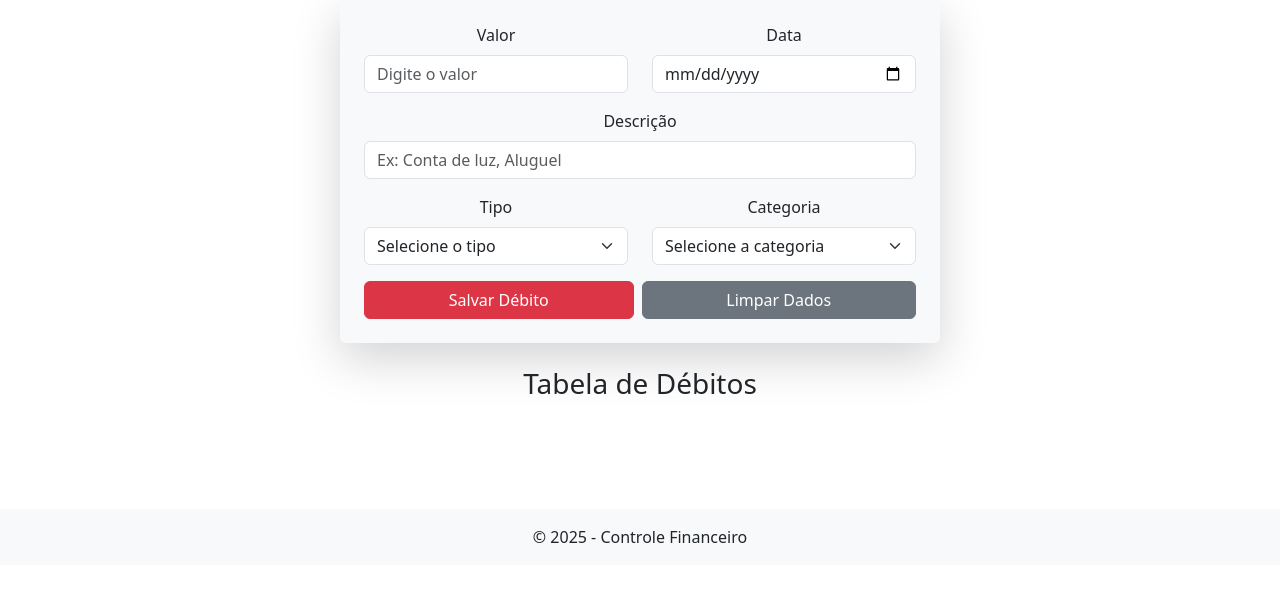
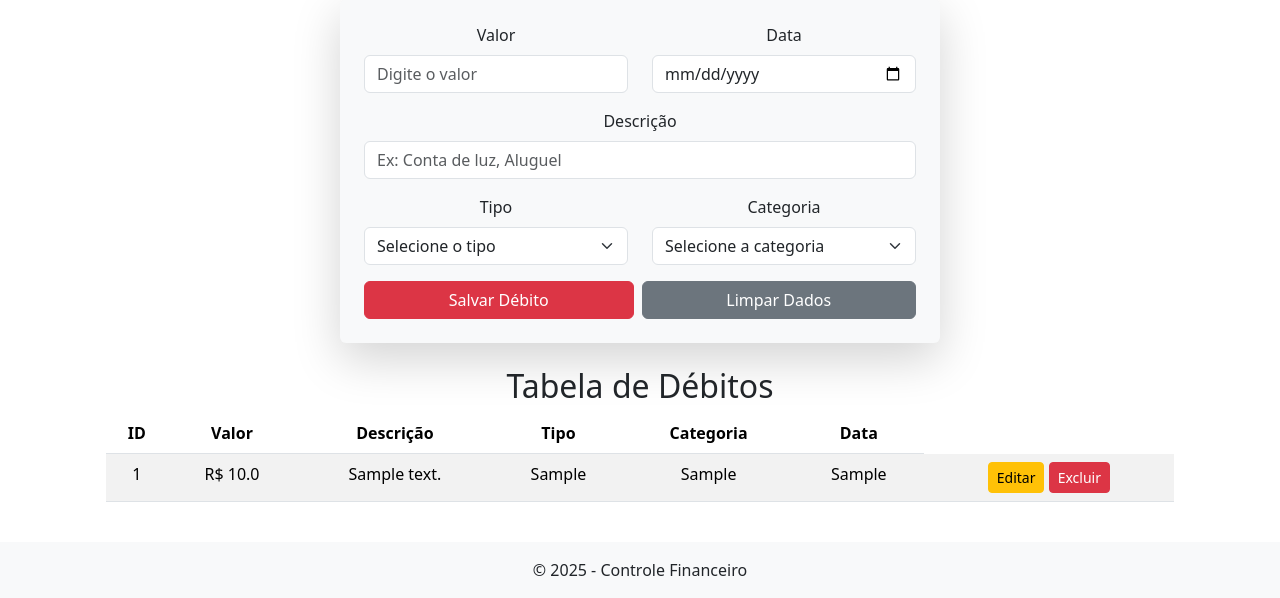
Before and after one commit to diogobraganascimento/controle-financeiro, a Flask app: page /debito in a window 1280 px wide. Shown: the part 235-833 px from the top of the page. Before the commit the page ends 778 px from the top, so only its background shows below. Run offline with Flask 3, Linux system fonts and the light colour scheme; tables that the repository leaves empty hold one stand-in row (values such as "Sample post").

Commit message:
Correção: efetuado a correção na função eeditar da pagina de débito

```diff
--- a/app.py
+++ b/app.py
@@ -38,6 +38,32 @@ def credito():
     return render_template("credito.html", creditos=creditos)
 
 
+# Rota para página de débito e salvar dados
+@app.route("/debito", methods=["GET", "POST"])
+def debito():
+    conaxao = sqlite3.connect("financeiro.db")
+    cursor = conaxao.cursor()
+
+    if request.method == "POST":
+        valor = request.form.get("valor")
+        descricao = request.form.get("descricao")
+        tipo = request.form.get("tipo")
+        categoria = request.form.get("categoria")
+        data = request.form.get("data")
+
+        if valor and descricao and tipo and categoria and data:
+            cursor.execute("INSERT INTO debitos (valor, descricao, tipo, categoria, data) VALUES (?, ?, ?, ?, ?)",
+                           (valor, descricao, tipo, categoria, data))
+            conaxao.commit()
+
+    # Buscar todos os registros da tabela de crédito
+    cursor.execute("SELECT * FROM debitos")
+    debitos = cursor.fetchall()
+
+    conaxao.close()
+    return render_template("debito.html", debitos=debitos)
+
+
 # Rota para editar dados da tabela de crédito
 @app.route("/editar_credito/<int:id>", methods=["GET", "POST"])
 def editar_credito(id):
@@ -64,6 +90,32 @@ def editar_credito(id):
     return render_template("editar_credito.html", credito=credito)
 
 
+# Rota para editar dados da tabela de débito
+@app.route("/editar_debito/<int:id>", methods=["GET", "POST"])
+def editar_debito(id):
+    conexao = sqlite3.connect("financeiro.db")
+    cursor = conexao.cursor()
+
+    if request.method == "POST":
+        valor = request.form.get("valor")
+        descricao = request.form.get("descricao")
+        tipo = request.form.get("tipo")
+        categoria = request.form.get("categoria")
+        data = request.form.get("data")
+
+        cursor.execute("UPDATE debitos SET valor=?, descricao=?, tipo=?, categoria=?, data=? WHERE id=?",
+                       (valor, descricao, tipo, categoria, data, id))
+        conexao.commit()
+        conexao.close()
+        return redirect(url_for("debito"))
+
+    cursor.execute("SELECT * FROM debitos WHERE id=?", (id,))
+    debito = cursor.fetchone()
+    conexao.close()
+
+    return render_template("editar_debito.html", debito=debito)
+
+
 # Rota para excluir dados da tabela crédito
 @app.route("/excluir_credito/<int:id>")
 def excluir_credito(id):
@@ -75,27 +127,15 @@ def excluir_credito(id):
     return redirect(url_for("credito"))
 
 
-# Rota para página de débito e salvar dados
-@app.route("/debito", methods=["GET", "POST"])
-def debito():
-    if request.method == "POST":
-        valor = request.form.get("valor")
-        descricao = request.form.get("descricao")
-        tipo = request.form.get("tipo")
-        categoria = request.form.get("categoria")
-        data = request.form.get("data")
-
-        if valor and descricao and tipo and categoria and data:
-            conexao = sqlite3.connect("financeiro.db")
-            cursor = conexao.cursor()
-            cursor.execute("INSERT INTO debitos (valor, descricao, tipo, categoria, data) VALUES (?, ?, ?, ?, ?)",
-                           (valor, descricao, tipo, categoria, data))
-            conexao.commit()
-            conexao.close()
-
-        return redirect(url_for("debito"))
-
-    return render_template("debito.html")
+# Rota para excluir dados da tabela débito
+@app.route("/excluir_debito/<int:id>")
+def excluir_debito(id):
+    conexao = sqlite3.connect("financeiro.db")
+    cursor = conexao.cursor()
+    cursor.execute("DELETE FROM debitos WHERE id=?", (id,))
+    conexao.commit()
+    conexao.close()
+    return redirect(url_for("debito"))
 
 
 if __name__ == "__main__":
--- a/templates/credito.html
+++ b/templates/credito.html
@@ -100,6 +100,5 @@
                 </tbody>
             </table>
         </div>
-
     </div>
 {% endblock %}
--- a/templates/debito.html
+++ b/templates/debito.html
@@ -69,9 +69,36 @@
         </form>
 
         <!-- Tabela de Débitos -->
-        <div class="mt-4">
-            <h3 class="text-center">Tabela de Débitos</h3>
-            <!-- Sua tabela aqui -->
+        <div class="container mt-4">
+            <h2 class="text-center">Tabela de Débitos</h2>
+            <table class="table table-striped">
+                <thead>
+                    <tr>
+                        <th>ID</th>
+                        <th>Valor</th>
+                        <th>Descrição</th>
+                        <th>Tipo</th>
+                        <th>Categoria</th>
+                        <th>Data</th>
+                    </tr>
+                </thead>
+                <tbody>
+                    {% for debito in debitos %}
+                    <tr>
+                        <td>{{ debito[0] }}</td>
+                        <td>R$ {{ debito[1] }}</td>
+                        <td>{{ debito[2] }}</td>
+                        <td>{{ debito[3] }}</td>
+                        <td>{{ debito[4] }}</td>
+                        <td>{{ debito[5] }}</td>
+                        <td>
+                            <a href="{{ url_for('editar_debito', id=debito[0]) }}" class="btn btn-warning btn-sm">Editar</a>
+                            <a href="{{ url_for('excluir_debito', id=debito[0]) }}" class="btn btn-danger btn-sm">Excluir</a>
+                        </td>
+                    </tr>
+                    {% endfor %}
+                </tbody>
+            </table>
         </div>
     </div>
 {% endblock %}
```
Also changed, not shown: templates/editar_debito.html (added, +71 -0 lines), financeiro.db, 1 other file.
